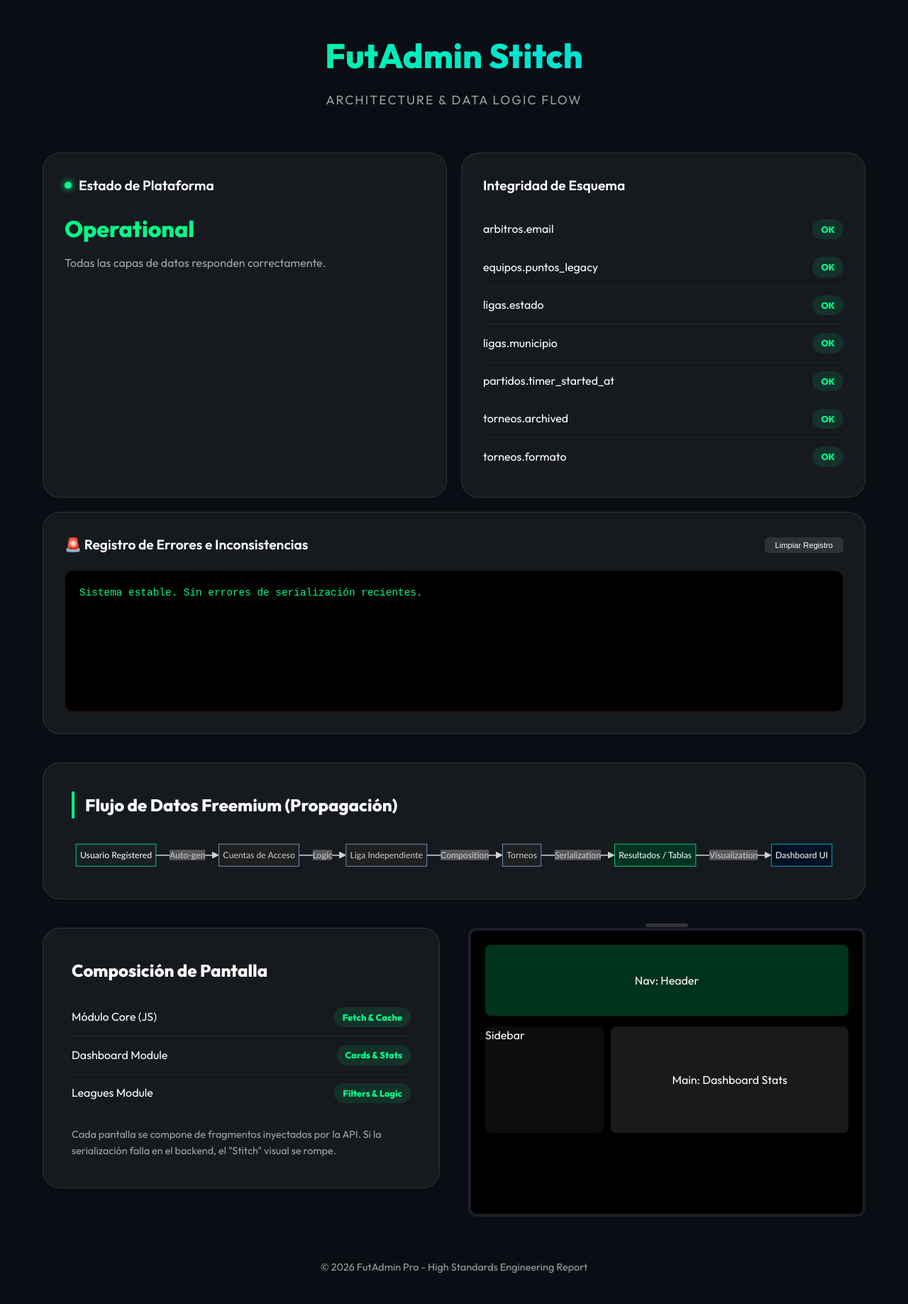
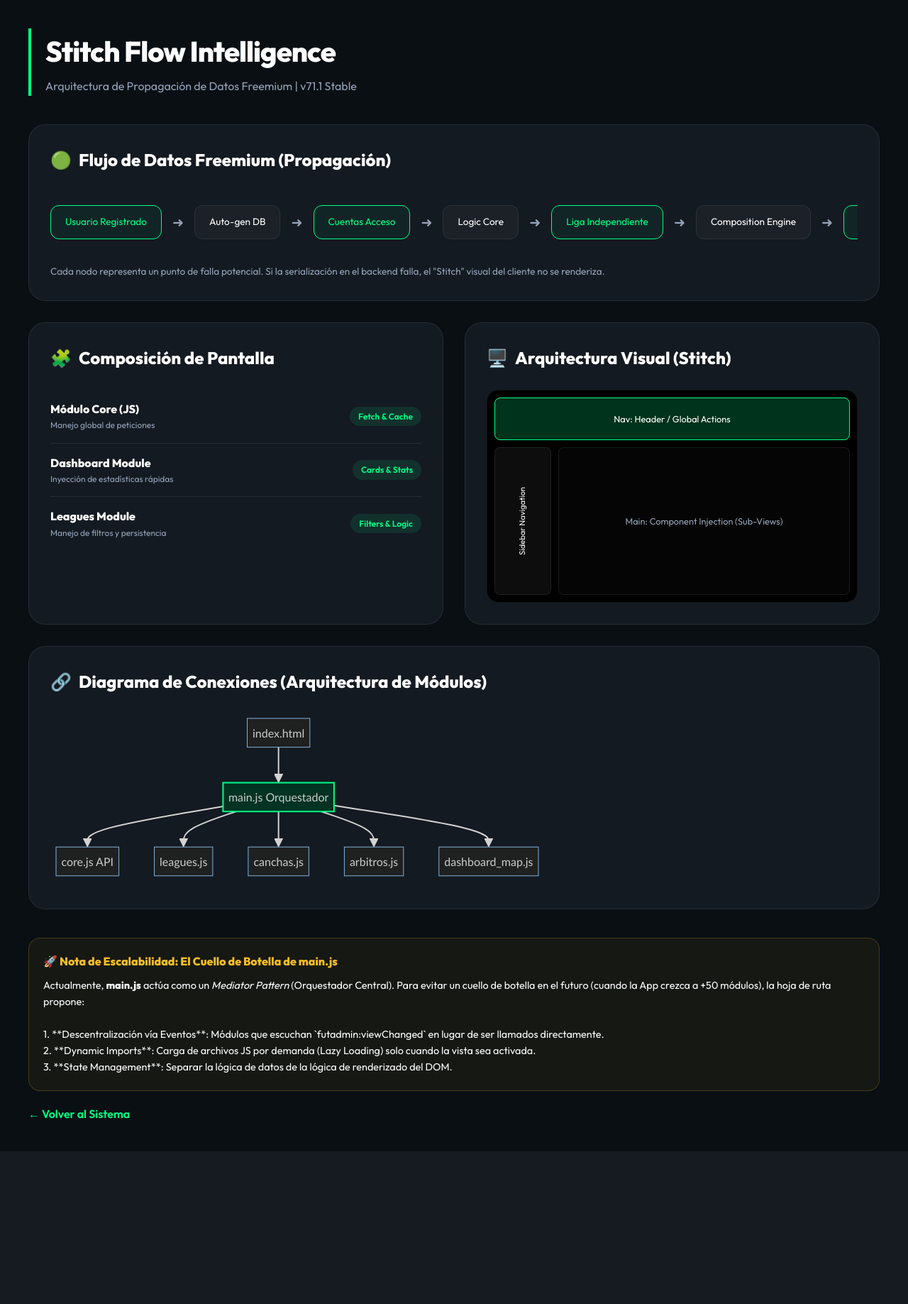
Before and after one commit to GuillermoFutadmin/futadmin, a Flask app: page /admin/stich-flow in a window 1280 px wide. Shown: the whole page at 71% size. After the commit the page ends 1622 px from the top, so only its background shows below. Run offline with Flask 3, Linux system fonts and the light colour scheme; some libraries are stand-ins or nearby versions.

Commit message:
Admin: Implementación de Panel Stitch Flow e Inteligencia de Arquitectura

```diff
--- a/templates/admin/stich_flow.html
+++ b/templates/admin/stich_flow.html
@@ -4,372 +4,336 @@
 <head>
     <meta charset="UTF-8">
     <meta name="viewport" content="width=device-width, initial-scale=1.0">
-    <title>Stitch Architecture Flow | FutAdmin Pro</title>
+    <title>Stitch Hub | FutAdmin Architecture</title>
+    <link rel="stylesheet" href="/static/css/style.css">
     <link href="https://fonts.googleapis.com/css2?family=Outfit:wght@300;400;600;800&display=swap" rel="stylesheet">
     <script src="https://cdn.jsdelivr.net/npm/mermaid/dist/mermaid.min.js"></script>
     <style>
         :root {
             --primary: #00ff88;
-            --secondary: #00d4ff;
-            --bg: #0a0e14;
-            --card-bg: rgba(255, 255, 255, 0.05);
-            --text: #ffffff;
-            --text-muted: rgba(255, 255, 255, 0.6);
-            --danger: #ff4d4d;
-            --success: #00ff88;
-        }
-
-        * {
-            margin: 0;
-            padding: 0;
-            box-sizing: border-box;
+            --bg: #0a0f14;
+            --card-bg: #141a21;
+            --border: rgba(255, 255, 255, 0.08);
+            --text-muted: #94a3b8;
         }
 
         body {
+            background-color: var(--bg);
+            color: #fff;
             font-family: 'Outfit', sans-serif;
-            background: var(--bg);
-            color: var(--text);
-            overflow-x: hidden;
+            margin: 0;
+            padding: 40px;
             line-height: 1.6;
         }
 
-        .stitch-container {
+        .container {
             max-width: 1200px;
             margin: 0 auto;
-            padding: 40px 20px;
         }
 
-        header {
-            text-align: center;
-            margin-bottom: 60px;
+        .header {
+            margin-bottom: 40px;
+            border-left: 4px solid var(--primary);
+            padding-left: 20px;
         }
 
-        h1 {
-            font-size: 3rem;
-            font-weight: 800;
-            background: linear-gradient(90deg, var(--primary), var(--secondary));
-            -webkit-background-clip: text;
-            -webkit-text-fill-color: transparent;
-            margin-bottom: 10px;
+        .header h1 {
+            font-size: 2.5rem;
+            margin: 0;
+            letter-spacing: -1px;
         }
 
-        .subtitle {
-            font-size: 1.1rem;
+        .header p {
             color: var(--text-muted);
-            letter-spacing: 2px;
-            text-transform: uppercase;
+            margin: 5px 0 0 0;
         }
 
-        .grid-diagnostics {
+        .grid {
             display: grid;
-            grid-template-columns: 1fr 1fr;
-            gap: 20px;
+            grid-template-columns: repeat(2, 1fr);
+            gap: 30px;
             margin-bottom: 40px;
         }
 
-        .card.error-card {
-            grid-column: span 2;
+        .full-width {
+            grid-column: 1 / -1;
         }
 
         .card {
             background: var(--card-bg);
-            backdrop-filter: blur(10px);
-            border: 1px solid rgba(255, 255, 255, 0.1);
+            border: 1px solid var(--border);
+            border-radius: 24px;
             padding: 30px;
-            border-radius: 24px;
-            transition: transform 0.3s ease;
+            position: relative;
+            overflow: hidden;
         }
 
-        .card:hover {
-            transform: translateY(-5px);
-            border-color: var(--primary);
-        }
-
-        .card-title {
-            font-weight: 600;
-            font-size: 1.2rem;
-            margin-bottom: 20px;
+        .card h2 {
+            font-size: 1.5rem;
+            margin-top: 0;
+            margin-bottom: 25px;
             display: flex;
             align-items: center;
             gap: 10px;
         }
 
-        .status-dot {
-            width: 10px;
-            height: 10px;
-            border-radius: 50%;
-            background: var(--success);
-            box-shadow: 0 0 10px var(--success);
+        /* Flujo de Propagación Styles */
+        .flow-container {
+            display: flex;
+            align-items: center;
+            gap: 15px;
+            overflow-x: auto;
+            padding: 20px 0;
         }
 
-        .status-dot.error {
-            background: var(--danger);
-            box-shadow: 0 0 10px var(--danger);
+        .flow-step {
+            background: rgba(255, 255, 255, 0.03);
+            border: 1px solid var(--border);
+            padding: 12px 20px;
+            border-radius: 12px;
+            font-size: 0.85rem;
+            white-space: nowrap;
+            position: relative;
         }
 
-        .flow-section {
-            background: var(--card-bg);
-            border-radius: 24px;
-            padding: 40px;
-            margin-bottom: 40px;
-            border: 1px solid rgba(255, 255, 255, 0.1);
+        .flow-step.active {
+            border-color: var(--primary);
+            color: var(--primary);
+            background: rgba(0, 255, 136, 0.05);
+        }
+
+        .flow-arrow {
+            color: var(--text-muted);
+            font-size: 1.2rem;
+        }
+
+        /* Composición UI Styles */
+        .comp-list {
+            list-style: none;
+            padding: 0;
+            margin: 0;
+        }
+
+        .comp-item {
+            display: flex;
+            justify-content: space-between;
+            align-items: center;
+            padding: 15px 0;
+            border-bottom: 1px solid var(--border);
+        }
+
+        .comp-item:last-child {
+            border-bottom: none;
+        }
+
+        .badge {
+            background: rgba(0, 255, 136, 0.1);
+            color: var(--primary);
+            padding: 4px 12px;
+            border-radius: 20px;
+            font-size: 0.75rem;
+            font-weight: 600;
+        }
+
+        .layout-preview {
+            background: #000;
+            border-radius: 16px;
+            height: 300px;
+            position: relative;
+            border: 1px solid var(--border);
+        }
+
+        .preview-nav {
+            position: absolute;
+            top: 10px;
+            left: 10px;
+            right: 10px;
+            height: 60px;
+            background: rgba(0, 255, 136, 0.2);
+            border: 1px solid var(--primary);
+            border-radius: 8px;
+            display: flex;
+            align-items: center;
+            justify-content: center;
+            font-size: 0.8rem;
+        }
+
+        .preview-sidebar {
+            position: absolute;
+            top: 80px;
+            left: 10px;
+            bottom: 10px;
+            width: 80px;
+            background: rgba(255, 255, 255, 0.05);
+            border: 1px solid var(--border);
+            border-radius: 8px;
+            display: flex;
+            align-items: center;
+            justify-content: center;
+            font-size: 0.7rem;
+            writing-mode: vertical-rl;
+            transform: rotate(180deg);
+        }
+
+        .preview-main {
+            position: absolute;
+            top: 80px;
+            left: 100px;
+            right: 10px;
+            bottom: 10px;
+            background: rgba(255, 255, 255, 0.02);
+            border: 1px solid var(--border);
+            border-radius: 8px;
+            display: flex;
+            align-items: center;
+            justify-content: center;
+            font-size: 0.8rem;
+            color: var(--text-muted);
         }
 
         .mermaid {
             background: transparent !important;
-            display: flex;
-            justify-content: center;
         }
 
-        .checklist-item {
-            display: flex;
-            justify-content: space-between;
-            align-items: center;
-            padding: 12px 0;
-            border-bottom: 1px solid rgba(255, 255, 255, 0.05);
+        /* Scalability Note */
+        .warning-note {
+            background: rgba(251, 191, 36, 0.05);
+            border: 1px solid rgba(251, 191, 36, 0.2);
+            padding: 20px;
+            border-radius: 16px;
+            margin-top: 30px;
         }
 
-        .checklist-item:last-child {
-            border-bottom: none;
+        .warning-note h4 {
+            margin: 0 0 10px 0;
+            color: #fbbf24;
         }
 
-        .tag {
-            padding: 4px 12px;
-            border-radius: 20px;
-            font-size: 0.8rem;
-            font-weight: 700;
-            background: rgba(0, 255, 136, 0.1);
+        .btn-back {
+            display: inline-block;
+            margin-top: 20px;
             color: var(--primary);
-        }
-
-        .tag.error {
-            background: rgba(255, 77, 77, 0.1);
-            color: var(--danger);
-        }
-
-        .composition-grid {
-            display: grid;
-            grid-template-columns: 1fr 1fr;
-            gap: 40px;
-        }
-
-        .screen-preview {
-            background: #000;
-            border-radius: 12px;
-            padding: 20px;
-            border: 4px solid #1a1f26;
-            position: relative;
-        }
-
-        .screen-preview::before {
-            content: "";
-            position: absolute;
-            top: -10px;
-            left: 50%;
-            transform: translateX(-50%);
-            width: 60px;
-            height: 5px;
-            background: #333;
-            border-radius: 5px;
-        }
-
-        .footer {
-            text-align: center;
-            margin-top: 60px;
-            color: var(--text-muted);
-            font-size: 0.9rem;
-        }
-
-        .loading-overlay {
-            position: fixed;
-            top: 0;
-            left: 0;
-            width: 100%;
-            height: 100%;
-            background: var(--bg);
-            display: flex;
-            justify-content: center;
-            align-items: center;
-            z-index: 1000;
-        }
-
-        .spinner {
-            width: 50px;
-            height: 50px;
-            border: 5px solid rgba(255, 255, 255, 0.1);
-            border-top-color: var(--primary);
-            border-radius: 50%;
-            animation: spin 1s infinite linear;
-        }
-
-        @keyframes spin {
-            to {
-                transform: rotate(360deg);
-            }
+            text-decoration: none;
+            font-weight: 600;
         }
     </style>
 </head>
 
 <body>
-    <div id="loading" class="loading-overlay">
-        <div class="spinner"></div>
-    </div>
+    <div class="container">
+        <div class="header">
+            <h1>Stitch Flow Intelligence</h1>
+            <p>Arquitectura de Propagación de Datos Freemium | v71.1 Stable</p>
+        </div>
 
-    <div class="stitch-container">
-        <header>
-            <h1>FutAdmin Stitch</h1>
-            <p class="subtitle">Architecture & Data Logic Flow</p>
-        </header>
-
-        <section class="grid-diagnostics">
-            <div class="card">
-                <div class="card-title">
-                    <span id="platform-dot" class="status-dot"></span>
-                    Estado de Plataforma
+        <div class="grid">
+            <!-- 1. Flujo de Datos -->
+            <div class="card full-width">
+                <h2><span>🟢</span> Flujo de Datos Freemium (Propagación)</h2>
+                <div class="flow-container">
+                    <div class="flow-step active">Usuario Registrado</div>
+                    <div class="flow-arrow">➜</div>
+                    <div class="flow-step">Auto-gen DB</div>
+                    <div class="flow-arrow">➜</div>
+                    <div class="flow-step active">Cuentas Acceso</div>
+                    <div class="flow-arrow">➜</div>
+                    <div class="flow-step">Logic Core</div>
+                    <div class="flow-arrow">➜</div>
+                    <div class="flow-step active">Liga Independiente</div>
+                    <div class="flow-arrow">➜</div>
+                    <div class="flow-step">Composition Engine</div>
+                    <div class="flow-arrow">➜</div>
+                    <div class="flow-step active">Resultados / Tablas</div>
+                    <div class="flow-arrow">➜</div>
+                    <div class="flow-step">Serialization</div>
+                    <div class="flow-arrow">➜</div>
+                    <div class="flow-step active">Dashboard UI</div>
                 </div>
-                <div id="platform-status" style="font-size: 2rem; font-weight: 800; color: var(--primary);">
-                    ANALIZANDO...
-                </div>
-                <p id="platform-msg" style="color: var(--text-muted); margin-top: 10px;">Validando integridad del
-                    esquema Freemium.</p>
+                <p style="font-size: 0.85rem; color: var(--text-muted); margin-top: 15px;">
+                    Cada nodo representa un punto de falla potencial. Si la serialización en el backend falla, el
+                    "Stitch" visual del cliente no se renderiza.
+                </p>
             </div>
 
+            <!-- 2. Composición de Pantalla -->
             <div class="card">
-                <div class="card-title">Integridad de Esquema</div>
-                <div id="migration-list">
-                    <!-- Dynamic -->
+                <h2><span>🧩</span> Composición de Pantalla</h2>
+                <ul class="comp-list">
+                    <li class="comp-item">
+                        <div>
+                            <strong>Módulo Core (JS)</strong>
+                            <div style="font-size: 0.75rem; color: var(--text-muted);">Manejo global de peticiones</div>
+                        </div>
+                        <span class="badge">Fetch & Cache</span>
+                    </li>
+                    <li class="comp-item">
+                        <div>
+                            <strong>Dashboard Module</strong>
+                            <div style="font-size: 0.75rem; color: var(--text-muted);">Inyección de estadísticas rápidas
+                            </div>
+                        </div>
+                        <span class="badge">Cards & Stats</span>
+                    </li>
+                    <li class="comp-item">
+                        <div>
+                            <strong>Leagues Module</strong>
+                            <div style="font-size: 0.75rem; color: var(--text-muted);">Manejo de filtros y persistencia
+                            </div>
+                        </div>
+                        <span class="badge">Filters & Logic</span>
+                    </li>
+                </ul>
+            </div>
+
+            <!-- 3. Preview Visual -->
+            <div class="card">
+                <h2><span>🖥️</span> Arquitectura Visual (Stitch)</h2>
+                <div class="layout-preview">
+                    <div class="preview-nav">Nav: Header / Global Actions</div>
+                    <div class="preview-sidebar">Sidebar Navigation</div>
+                    <div class="preview-main">Main: Component Injection (Sub-Views)</div>
                 </div>
             </div>
 
-            <div class="card error-card">
-                <div class="card-title" style="justify-content: space-between;">
-                    <span>🚨 Registro de Errores e Inconsistencias</span>
-                    <button onclick="clearError()"
-                        style="background: rgba(255,255,255,0.1); border: none; color: #fff; padding: 5px 15px; border-radius: 6px; cursor: pointer; font-size: 0.7rem;">Limpiar
-                        Registro</button>
-                </div>
-                <div id="last-error-box"
-                    style="font-family: 'Courier New', Courier, monospace; font-size: 0.9rem; background: #000; padding: 20px; border-radius: 12px; color: #ff5555; overflow-y: auto; min-height: 200px; max-height: 600px; border: 1px solid rgba(255, 77, 77, 0.2); white-space: pre-wrap;">
-                    Ningún error crítico detectado en el ciclo actual.
+            <!-- 4. Diagrama de Conexiones -->
+            <div class="card full-width">
+                <h2><span>🔗</span> Diagrama de Conexiones (Arquitectura de Módulos)</h2>
+                <div class="mermaid">
+                    graph TD
+                    A[index.html] --> B[main.js Orquestador]
+                    B --> C[core.js API]
+                    B --> D[leagues.js]
+                    B --> E[canchas.js]
+                    B --> F[arbitros.js]
+                    B --> G[dashboard_map.js]
+
+                    style B fill:#003322,stroke:#00ff88,stroke-width:2px
                 </div>
             </div>
-        </section>
+        </div>
 
-        <section class="flow-section">
-            <h2 style="margin-bottom: 30px; border-left: 4px solid var(--primary); padding-left: 15px;">Flujo de Datos
-                Freemium (Propagación)</h2>
-            <div class="mermaid">
-                graph LR
-                U[Usuario Registered] -->|Auto-gen| A[Cuentas de Acceso]
-                A -->|Logic| L[Liga Independiente]
-                L -->|Composition| T[Torneos]
-                T -->|Serialization| R[Resultados / Tablas]
-                R -->|Visualization| D[Dashboard UI]
+        <div class="warning-note">
+            <h4>🚀 Nota de Escalabilidad: El Cuello de Botella de main.js</h4>
+            <p style="font-size: 0.9rem; margin: 0;">
+                Actualmente, <strong>main.js</strong> actúa como un <i>Mediator Pattern</i> (Orquestador Central).
+                Para evitar un cuello de botella en el futuro (cuando la App crezca a +50 módulos), la hoja de ruta
+                propone:
+                <br><br>
+                1. **Descentralización vía Eventos**: Módulos que escuchan `futadmin:viewChanged` en lugar de ser
+                llamados directamente.
+                <br>
+                2. **Dynamic Imports**: Carga de archivos JS por demanda (Lazy Loading) solo cuando la vista sea
+                activada.
+                <br>
+                3. **State Management**: Separar la lógica de datos de la lógica de renderizado del DOM.
+            </p>
+        </div>
 
-                style U fill:#1a1f26,stroke:#00ff88,color:#fff
-                style R fill:#003322,stroke:#00ff88,color:#fff
-                style D fill:#001122,stroke:#00d4ff,color:#fff
-            </div>
-        </section>
-
-        <section class="composition-grid">
-            <div class="flow-section">
-                <h2 style="margin-bottom: 20px;">Composición de Pantalla</h2>
-                <div class="checklist-item">
-                    <span>Módulo Core (JS)</span>
-                    <span class="tag">Fetch & Cache</span>
-                </div>
-                <div class="checklist-item">
-                    <span>Dashboard Module</span>
-                    <span class="tag">Cards & Stats</span>
-                </div>
-                <div class="checklist-item">
-                    <span>Leagues Module</span>
-                    <span class="tag">Filters & Logic</span>
-                </div>
-                <p style="margin-top: 20px; font-size: 0.9rem; color: var(--text-muted);">
-                    Cada pantalla se compone de fragmentos inyectados por la API. Si la serialización falla en el
-                    backend, el "Stitch" visual se rompe.
-                </p>
-            </div>
-
-            <div class="screen-preview">
-                <div
-                    style="width: 100%; height: 100px; background: rgba(0,255,136,0.2); border-radius: 8px; margin-bottom: 15px; display: flex; align-items: center; justify-content: center;">
-                    Nav: Header</div>
-                <div style="display: grid; grid-template-columns: 1fr 2fr; gap: 10px;">
-                    <div style="height: 150px; background: rgba(255,255,255,0.05); border-radius: 8px;">Sidebar</div>
-                    <div
-                        style="height: 150px; background: rgba(255,255,255,0.1); border-radius: 8px; display: flex; align-items: center; justify-content: center;">
-                        Main: Dashboard Stats</div>
-                </div>
-            </div>
-        </section>
-
-        <div class="footer">
-            &copy; 2026 FutAdmin Pro - High Standards Engineering Report
-        </div>
+        <a href="/" class="btn-back">← Volver al Sistema</a>
     </div>
 
     <script>
         mermaid.initialize({ startOnLoad: true, theme: 'dark' });
-
-        async function loadHealth() {
-            try {
-                const res = await fetch('/api/admin/high-standards-health');
-                const data = await res.json();
-
-                document.getElementById('loading').style.display = 'none';
-
-                // Platform Status
-                const statusEl = document.getElementById('platform-status');
-                const dotEl = document.getElementById('platform-dot');
-                statusEl.innerText = data.platform_status;
-                if (data.platform_status !== 'Operational') {
-                    statusEl.style.color = 'var(--danger)';
-                    dotEl.classList.add('error');
-                    document.getElementById('platform-msg').innerText = "Se detectaron faltantes en el esquema de la base de datos.";
-                } else {
-                    document.getElementById('platform-msg').innerText = "Todas las capas de datos responden correctamente.";
-                }
-
-                // Error Box
-                if (data.last_stats_error && data.last_stats_error !== "No errors yet") {
-                    document.getElementById('last-error-box').innerText = data.last_stats_error;
-                    document.getElementById('last-error-box').style.color = '#ff5555';
-                } else {
-                    document.getElementById('last-error-box').innerText = "Sistema estable. Sin errores de serialización recientes.";
-                    document.getElementById('last-error-box').style.color = 'var(--primary)';
-                }
-
-                // Migration List
-                const listEl = document.getElementById('migration-list');
-                listEl.innerHTML = '';
-                for (const [key, value] of Object.entries(data.migration_check)) {
-                    listEl.innerHTML += `
-                        <div class="checklist-item">
-                            <span>${key}</span>
-                            <span class="tag ${value ? '' : 'error'}">${value ? 'OK' : 'MISSING'}</span>
-                        </div>
-                    `;
-                }
-
-            } catch (e) {
-                console.error(e);
-                document.getElementById('platform-status').innerText = "ERROR API";
-                document.getElementById('platform-status').style.color = "var(--danger)";
-            }
-        }
-
-        async function clearError() {
-            if (!confirm("¿Deseas limpiar el registro de errores del servidor?")) return;
-            try {
-                await fetch('/api/admin/clear-error');
-                loadHealth();
-            } catch (e) { alert("Error al limpiar"); }
-        }
-
-        window.onload = loadHealth;
     </script>
 </body>
 
```
